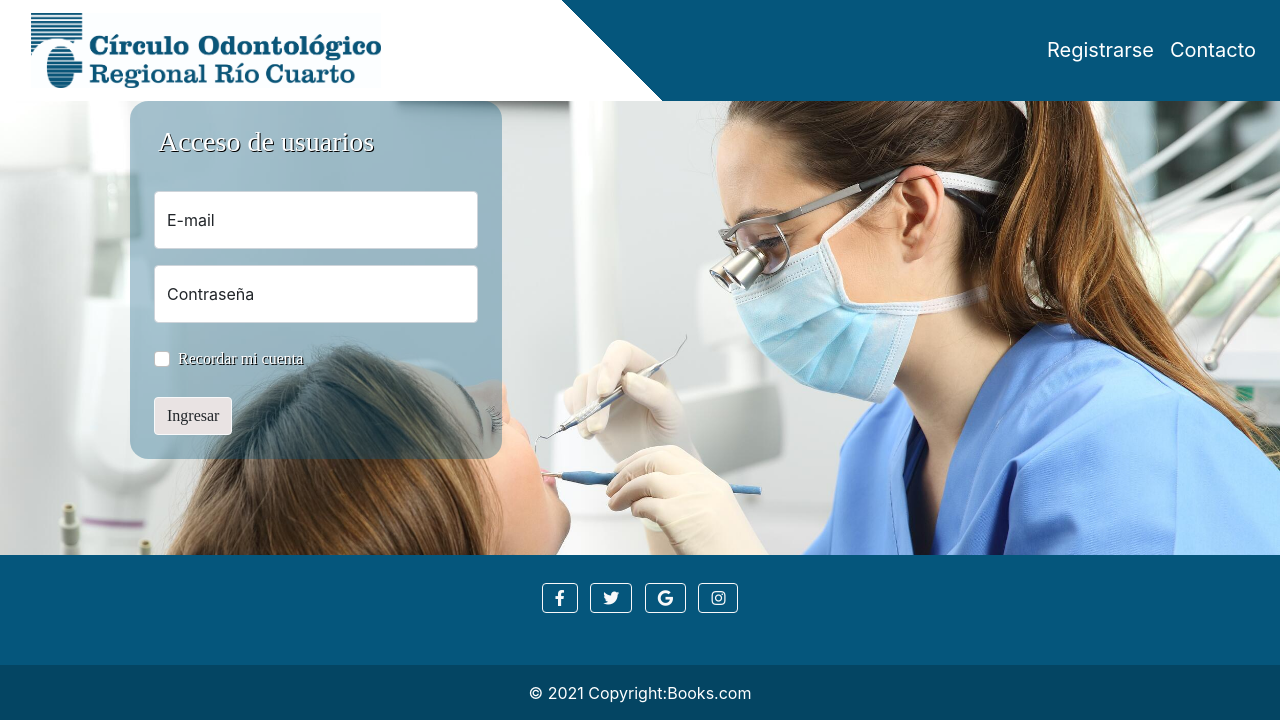
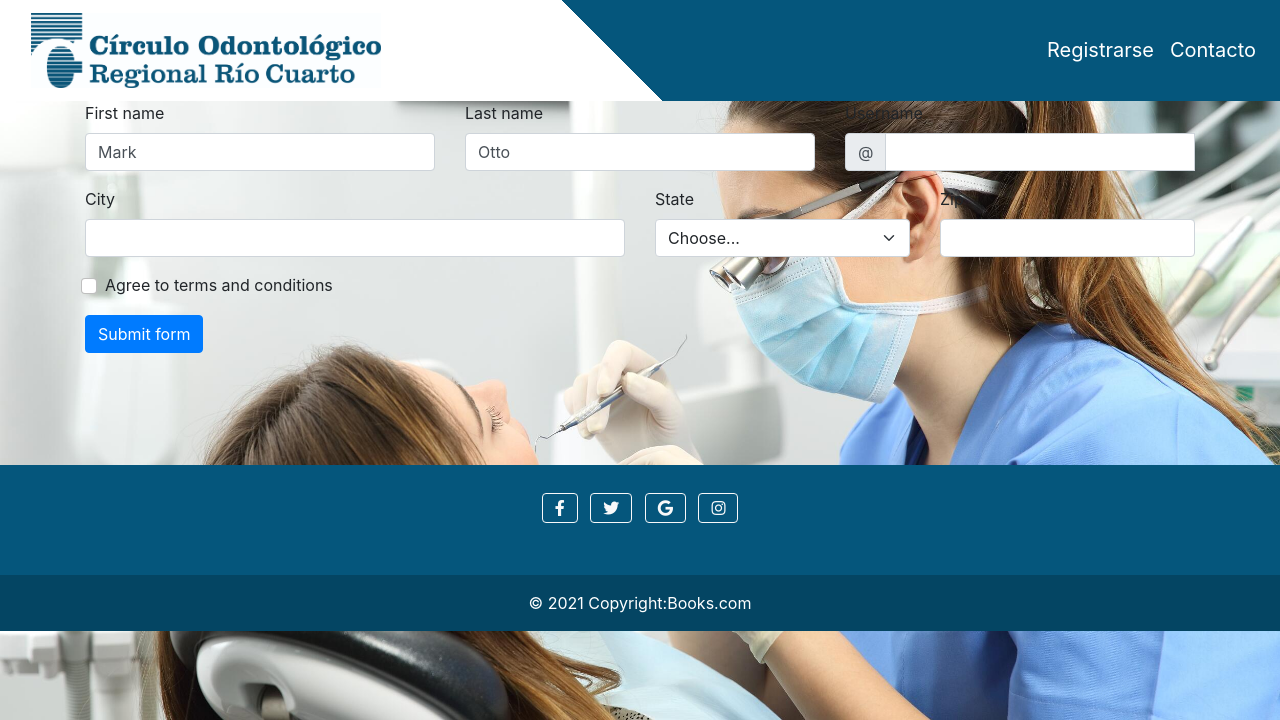
Before and after one commit to amarioni/prueba_circulo, a Flask app: page /newregister in a window 1280 px wide. Shown: the top 720 px of the page. Run offline with Flask 2, Linux system fonts and the light colour scheme; some libraries are stand-ins or nearby versions; some web fonts are replaced.

Commit message:
html added

```diff
--- a/app.py
+++ b/app.py
@@ -20,5 +20,13 @@ def forms():
 def newregister():
     return render_template('newregister.html')
 
+@app.route('/manager')
+def manager():
+    return render_template('manager.html')
+
+@app.route('/professional')
+def professional():
+    return render_template('professional.html')
+
 if __name__ == '__main__':
     app.run(debug=True)
--- a/templates/newregister.html
+++ b/templates/newregister.html
@@ -1,28 +1,69 @@
 {% extends "template.html" %}
     {% block contenido %}
-    <div class="container-md d-md-flex">
-
-        <div class="container-md containerlogin col-sm-4 bg-circulo-transp p-4 ml-5">
-            <h3 class="textlogin ml-1">Acceso de usuarios</h3>
-            <br>
-            <div class="form-floating mb-3">
-                <input type="email" class="form-control" id="floatingInput" placeholder="Email">
-                <label class="labelform" for="floatingInput">E-mail</label>
+    <div class="container">
+        <form class="row g-3 needs-validation" novalidate>
+            <div class="col-md-4">
+            <label for="validationCustom01" class="form-label">First name</label>
+            <input type="text" class="form-control" id="validationCustom01" value="Mark" required>
+            <div class="valid-feedback">
+                Looks good!
             </div>
-            <div class="form-floating">
-                <input type="password" class="form-control" id="floatingPassword" placeholder="Contraseña">
-                <label class="labelform" for="floatingPassword">Contraseña</label>
             </div>
-            <br>
-            <div class="form-check textlogin ml-1">
-                <input class="form-check-input" type="checkbox" value="" id="flexCheckDefault">
-                <label class="form-check-label" for="flexCheckDefault">Recordar mi cuenta</label>
+            <div class="col-md-4">
+            <label for="validationCustom02" class="form-label">Last name</label>
+            <input type="text" class="form-control" id="validationCustom02" value="Otto" required>
+            <div class="valid-feedback">
+                Looks good!
             </div>
-            <br>
-            <div>
-                <a href="{{url_for('forms')}}"></a><button type="button" class="btn btnlogin btn-light">Ingresar</button>
             </div>
-        </div>
+            <div class="col-md-4">
+            <label for="validationCustomUsername" class="form-label">Username</label>
+            <div class="input-group has-validation">
+                <span class="input-group-text" id="inputGroupPrepend">@</span>
+                <input type="text" class="form-control" id="validationCustomUsername" aria-describedby="inputGroupPrepend" required>
+                <div class="invalid-feedback">
+                Please choose a username.
+                </div>
+            </div>
+            </div>
+            <div class="col-md-6">
+            <label for="validationCustom03" class="form-label">City</label>
+            <input type="text" class="form-control" id="validationCustom03" required>
+            <div class="invalid-feedback">
+                Please provide a valid city.
+            </div>
+            </div>
+            <div class="col-md-3">
+            <label for="validationCustom04" class="form-label">State</label>
+            <select class="form-select" id="validationCustom04" required>
+                <option selected disabled value="">Choose...</option>
+                <option>...</option>
+            </select>
+            <div class="invalid-feedback">
+                Please select a valid state.
+            </div>
+            </div>
+            <div class="col-md-3">
+            <label for="validationCustom05" class="form-label">Zip</label>
+            <input type="text" class="form-control" id="validationCustom05" required>
+            <div class="invalid-feedback">
+                Please provide a valid zip.
+            </div>
+            </div>
+            <div class="col-12">
+            <div class="form-check">
+                <input class="form-check-input" type="checkbox" value="" id="invalidCheck" required>
+                <label class="form-check-label" for="invalidCheck">
+                Agree to terms and conditions
+                </label>
+                <div class="invalid-feedback">
+                You must agree before submitting.
+                </div>
+            </div>
+            </div>
+            <div class="col-12">
+            <button class="btn btn-primary" type="submit">Submit form</button>
+            </div>
+        </form>
     </div>
-
     {% endblock %}
--- a/templates/template.html
+++ b/templates/template.html
@@ -39,7 +39,7 @@
                 <div class="collapse navbar-collapse" id="navbarResponsive">
                     <ul class="navbar-nav ml-auto">
                         <li class="nav-item active">
-                            <a class="nav-link" href='{{ url_for("newregister") }}'>Registrarse<span class="sr-only">(current)</span></a>
+                            <a class="nav-link" href='{{ url_for("manager") }}'>Registrarse<span class="sr-only">(current)</span></a>
                         </li>
                         <li class="nav-item active">
                             <a class="nav-link" href="#">Contacto</a>
```
Also changed, not shown: templates/manager.html (added, +17 -0 lines), templates/professional.html (added).
